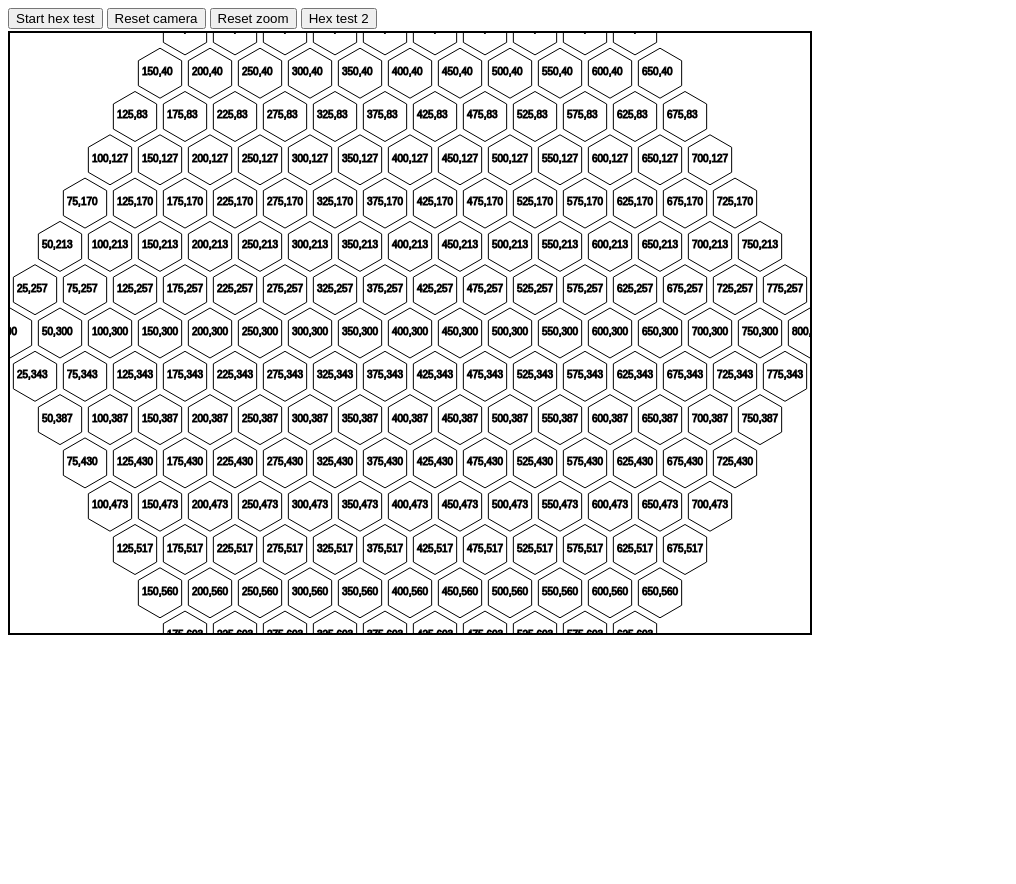
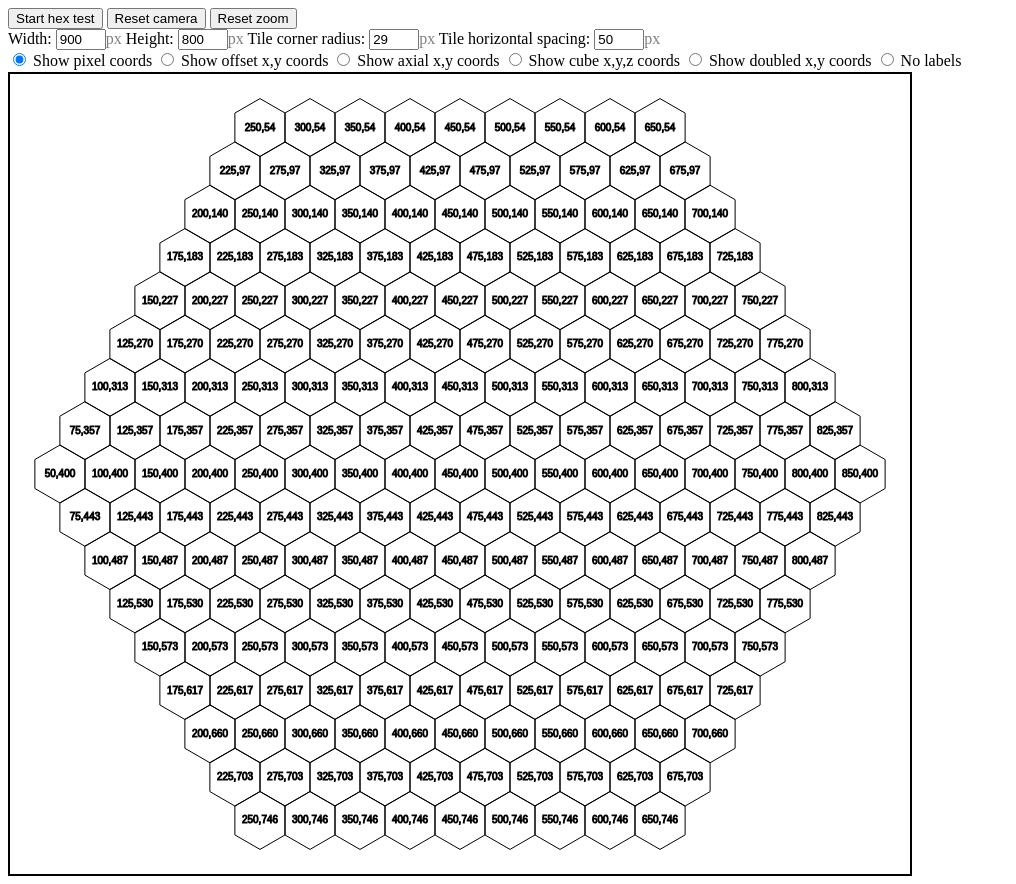
Before and after one commit to JBtheShadow/archidle-game, a plain HTML site: page src/tests.html in a window 1280 px wide. Both pictures are taken after a click on the button "Start hex test". Shown: the whole page, without its empty margins (0-1016 px from the left). Before the commit the page ends 800 px from the top, so only its background shows below. Drawn offline with Linux system fonts and the light colour scheme.

Commit message:
Converting test parameters as variables, trying different tile labeling options

```diff
--- a/src/js/tests.js
+++ b/src/js/tests.js
@@ -8,14 +8,34 @@ let MAX_ZOOM = 5;
 let MIN_ZOOM = 0.1;
 let SCROLL_SENSITIVITY = 0.0005;
 
+function getWidth() {
+    return parseInt(document.querySelector("#txtWidth").value);
+}
+
+function getHeight() {
+    return parseInt(document.querySelector("#txtHeight").value);
+}
+
+function getRadius() {
+    return parseInt(document.querySelector("#txtRadius").value);
+}
+
+function getSpacing() {
+    return parseInt(document.querySelector("#txtSpacing").value);
+}
+
+function getLabelType() {
+    return document.querySelector("[name='labelType'][type='radio']:checked").value;
+}
+
 function startHexTest() {
     let testArea = document.querySelector("#testArea");
     testArea.innerHTML = "";
 
     let canvas = document.createElement("canvas");
     canvas.id = "canvas";
-    canvas.width = 800;
-    canvas.height = 600;
+    canvas.width = getWidth();
+    canvas.height = getHeight();
     testArea.appendChild(canvas);
 
     canvas.addEventListener('mousedown', onPointerDown);
@@ -37,13 +57,13 @@ function startHexTest() {
 function draw(canvas, ctx) {
 
     // Apparently setting the width and height again is *required* for this to work
-    canvas.width = 800;
-    canvas.height = 600;
+    canvas.width = getWidth();
+    canvas.height = getHeight();
 
-    ctx.translate(400, 300);
+    ctx.translate(getWidth() / 2, getHeight() / 2);
     ctx.scale(cameraZoom, cameraZoom);
-    ctx.translate(-400 + cameraOffset.x, -300 + cameraOffset.y);
-    ctx.clearRect(0, 0, 800, 600);
+    ctx.translate(-(getWidth() / 2) + cameraOffset.x, -(getHeight() / 2) + cameraOffset.y);
+    ctx.clearRect(0, 0, getWidth(), getHeight());
 
     drawHexes(ctx);
 
@@ -142,33 +162,12 @@ function adjustZoom(zoomAmount, zoomFactor) {
  * @param {CanvasRenderingContext2D} ctx
  */
 function drawHexes(ctx) {
-    let centerX = 400;
-    let centerY = 300;
-    let radius = 25;
-    let spacingX = 50;
+    let centerX = getWidth() / 2;
+    let centerY = getHeight() / 2;
+    let radius = getRadius();
+    let spacingX = getSpacing();
     let spacingY = spacingX * GRID_COS;
-
-    drawHex(ctx, centerX, centerY, radius);
-
-    drawHex(ctx, centerX + spacingX / 2, centerY - spacingY, radius);
-    drawHex(ctx, centerX - spacingX / 2, centerY - spacingY, radius);
-    drawHex(ctx, centerX - spacingX, centerY, radius);
-    drawHex(ctx, centerX - spacingX / 2, centerY + spacingY, radius);
-    drawHex(ctx, centerX + spacingX / 2, centerY + spacingY, radius);
-    drawHex(ctx, centerX + spacingX, centerY, radius);
-
-    drawHex(ctx, centerX + spacingX, centerY - 2 * spacingY, radius);
-    drawHex(ctx, centerX, centerY - 2 * spacingY, radius);
-    drawHex(ctx, centerX - spacingX, centerY - 2 * spacingY, radius);
-    drawHex(ctx, centerX - 1.5 * spacingX, centerY - spacingY, radius);
-    drawHex(ctx, centerX - 2 * spacingX, centerY, radius);
-    drawHex(ctx, centerX - 1.5 * spacingX, centerY + spacingY, radius);
-    drawHex(ctx, centerX - spacingX, centerY + 2 * spacingY, radius);
-    drawHex(ctx, centerX, centerY + 2 * spacingY, radius);
-    drawHex(ctx, centerX + spacingX, centerY + 2 * spacingY, radius);
-    drawHex(ctx, centerX + 1.5 * spacingX, centerY + spacingY, radius);
-    drawHex(ctx, centerX + 2 * spacingX, centerY, radius);
-    drawHex(ctx, centerX + 1.5 * spacingX, centerY - spacingY, radius);
+    let labelType = getLabelType();
 
     let distanceToOrigin = function(xMult, yMult) {
         if (yMult % 2 == 0) {
@@ -192,16 +191,36 @@ function drawHexes(ctx) {
         return result;
     };
 
-    let bounds = 8;
-    let toDraw = [3, 4, 5, 6, 7, 8];
-    for (let yDelta = -bounds; yDelta <= bounds; yDelta += 1) {
-        for (let xDelta = -bounds; xDelta <= bounds; xDelta += 0.5) {
+    let maxDistance = 8;
+    for (let yDelta = -maxDistance; yDelta <= maxDistance; yDelta += 1) {
+        for (let xDelta = -maxDistance; xDelta <= maxDistance; xDelta += 0.5) {
             let d = distanceToOrigin(xDelta, yDelta);
-            if (!toDraw.includes(d)) {
+            if (isNaN(d) || d > maxDistance) {
                 continue;
             }
 
-            drawHex(ctx, centerX + xDelta * spacingX, centerY + yDelta * spacingY, radius);
+            let cx = centerX + xDelta * spacingX;
+            let cy = centerY + yDelta * spacingY;
+            let label = "";
+            switch (labelType) {
+                case "coords":
+                    label = `${cx.toFixed(0)},${cy.toFixed(0)}`;
+                    break;
+                case "offset":
+                    label = `${Math.floor(xDelta)},${yDelta}`;
+                    break;
+                case "double":
+                    label = `${xDelta * 2},${yDelta}`;
+                    break;
+                case "axial":
+                    label = `${xDelta - yDelta / 2},${yDelta}`;
+                    break;
+                case "cube":
+                    label = `${xDelta - yDelta / 2},${yDelta},${-xDelta - yDelta / 2}`;
+                    break;
+            }
+
+            drawHex(ctx, cx, cy, radius, label);
         }
     }
 }
@@ -213,7 +232,7 @@ function drawHexes(ctx) {
  * @param {number} cy y coordinate for the hexagon center
  * @param {number} r hexagon corner radius
  */
-function drawHex(ctx, cx, cy, r) {
+function drawHex(ctx, cx, cy, r, label) {
     ctx.beginPath();
     ctx.moveTo(cx + r * HEX_SIN, cy - r * HEX_COS);
     ctx.lineTo(cx, cy - r);
@@ -224,74 +243,8 @@ function drawHex(ctx, cx, cy, r) {
     ctx.closePath();
     ctx.stroke();
 
-    ctx.strokeText(`${cx.toFixed(0)},${cy.toFixed(0)}`, cx - r + 7, cy + 2);
-}
-
-function hexTestTwo() {
-    let testArea = document.querySelector("#testArea");
-    testArea.innerHTML = "";
-
-    let canvas = document.createElement("canvas");
-    canvas.id = "canvas";
-    canvas.width = 1000;
-    canvas.height = 700;
-    testArea.appendChild(canvas);
-
-    canvas.addEventListener('mousedown', onPointerDown);
-    canvas.addEventListener('touchstart', (e) => handleTouch(e, onPointerDown));
-    canvas.addEventListener('mouseup', onPointerUp);
-    canvas.addEventListener('touchend',  (e) => handleTouch(e, onPointerUp));
-    canvas.addEventListener('mousemove', onPointerMove);
-    canvas.addEventListener('touchmove', (e) => handleTouch(e, onPointerMove));
-    canvas.addEventListener('wheel', (e) => adjustZoom(e.deltaY * SCROLL_SENSITIVITY));
-
-    let ctx = canvas.getContext("2d");
-    draw2(canvas, ctx);
-}
-
-function draw2(canvas, ctx) {
-    canvas.width = 1000;
-    canvas.height = 700;
-
-    ctx.translate(500, 350);
-    ctx.scale(cameraZoom, cameraZoom);
-    ctx.translate(-500 + cameraOffset.x, -350 + cameraOffset.y);
-    ctx.clearRect(0, 0, 1000, 700);
-
-    drawMap(ctx);
-
-    requestAnimationFrame(() => draw2(canvas, ctx));
-}
-
-let tiles = [
-    { x: 0, y: 0 },
-    { x: -1, y: 1 },
-    { x: 1, y: -3 },
-    { x: 2, y: 2 }
-];
-
-function drawMap(ctx) {
-    let sorted = tiles.toSorted((a, b) => a.y - b.y);
-    for (let tile of sorted) {
-        drawTile(ctx, tile);
+    if (label && label.length) {
+        let metrics = ctx.measureText(label);
+        ctx.strokeText(label, cx - metrics.width / 2, cy + 3);
     }
 }
-
-function drawTile(ctx, tile) {
-    let centerX = 400;
-    let centerY = 300;
-    let radius = 25;
-    let spacingX = 50;
-
-    ctx.beginPath();
-    ctx.moveTo(cx + r * HEX_SIN, cy - r * HEX_COS);
-    ctx.lineTo(cx, cy - r);
-    ctx.lineTo(cx - r * HEX_SIN, cy - r * HEX_COS);
-    ctx.lineTo(cx - r * HEX_SIN, cy + r * HEX_COS);
-    ctx.lineTo(cx, cy + r);
-    ctx.lineTo(cx + r * HEX_SIN, cy + r * HEX_COS);
-    ctx.closePath();
-    ctx.stroke();
-
-    ctx.strokeText(`${cx.toFixed(0)},${cy.toFixed(0)}`, cx - r + 7, cy + 2);
-}
--- a/src/tests.html
+++ b/src/tests.html
@@ -8,7 +8,50 @@
             <button type="button" onclick="startHexTest();">Start hex test</button>
             <button type="button" onclick="resetCamera();">Reset camera</button>
             <button type="button" onclick="resetZoom();">Reset zoom</button>
-            <button type="button" onclick="hexTestTwo();">Hex test 2</button>
+        </div>
+        <div>
+            <label>
+                Width:
+                <input id="txtWidth" type="text" value="900" style="width: 50px;"><span style="color: gray;">px</span>
+            </label>
+            <label>
+                Height:
+                <input id="txtHeight" type="text" value="800" style="width: 50px;"><span style="color: gray;">px</span>
+            </label>
+            <label>
+                Tile corner radius:
+                <input id="txtRadius" type="text" value="29" style="width: 50px;"><span style="color: gray;">px</span>
+            </label>
+            <label>
+                Tile horizontal spacing:
+                <input id="txtSpacing" type="text" value="50" style="width: 50px;"><span style="color: gray;">px</span>
+            </label>
+        </div>
+        <div>
+            <label>
+                <input type="radio" name="labelType" value="coords" checked="checked">
+                Show pixel coords
+            </label>
+            <label>
+                <input type="radio" name="labelType" value="offset">
+                Show offset x,y coords
+            </label>
+            <label>
+                <input type="radio" name="labelType" value="axial">
+                Show axial x,y coords
+            </label>
+            <label>
+                <input type="radio" name="labelType" value="cube">
+                Show cube x,y,z coords
+            </label>
+            <label>
+                <input type="radio" name="labelType" value="double">
+                Show doubled x,y coords
+            </label>
+            <label>
+                <input type="radio" name="labelType" value="none">
+                No labels
+            </label>
         </div>
         <div id="testArea">
         </div>
```
